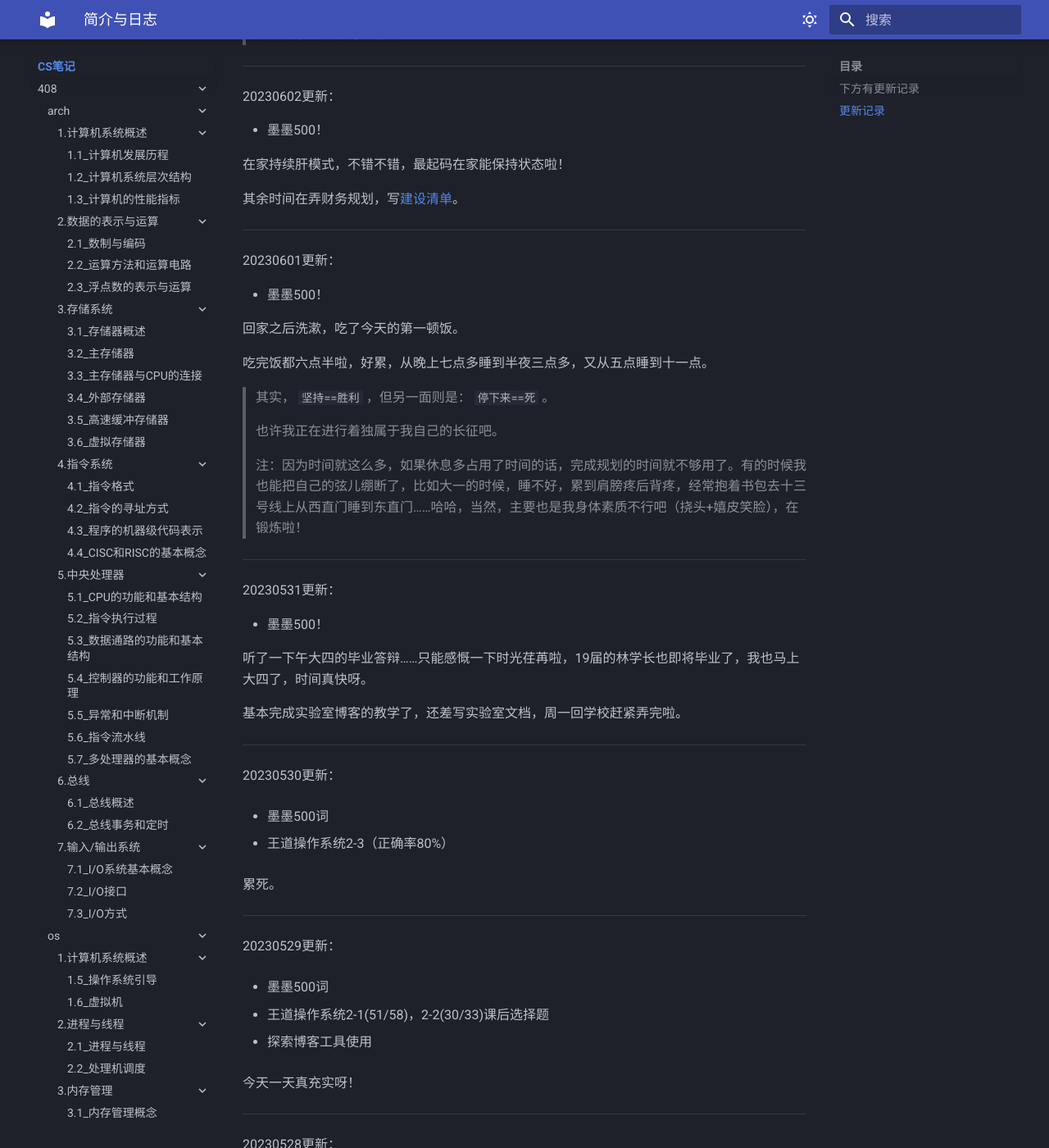
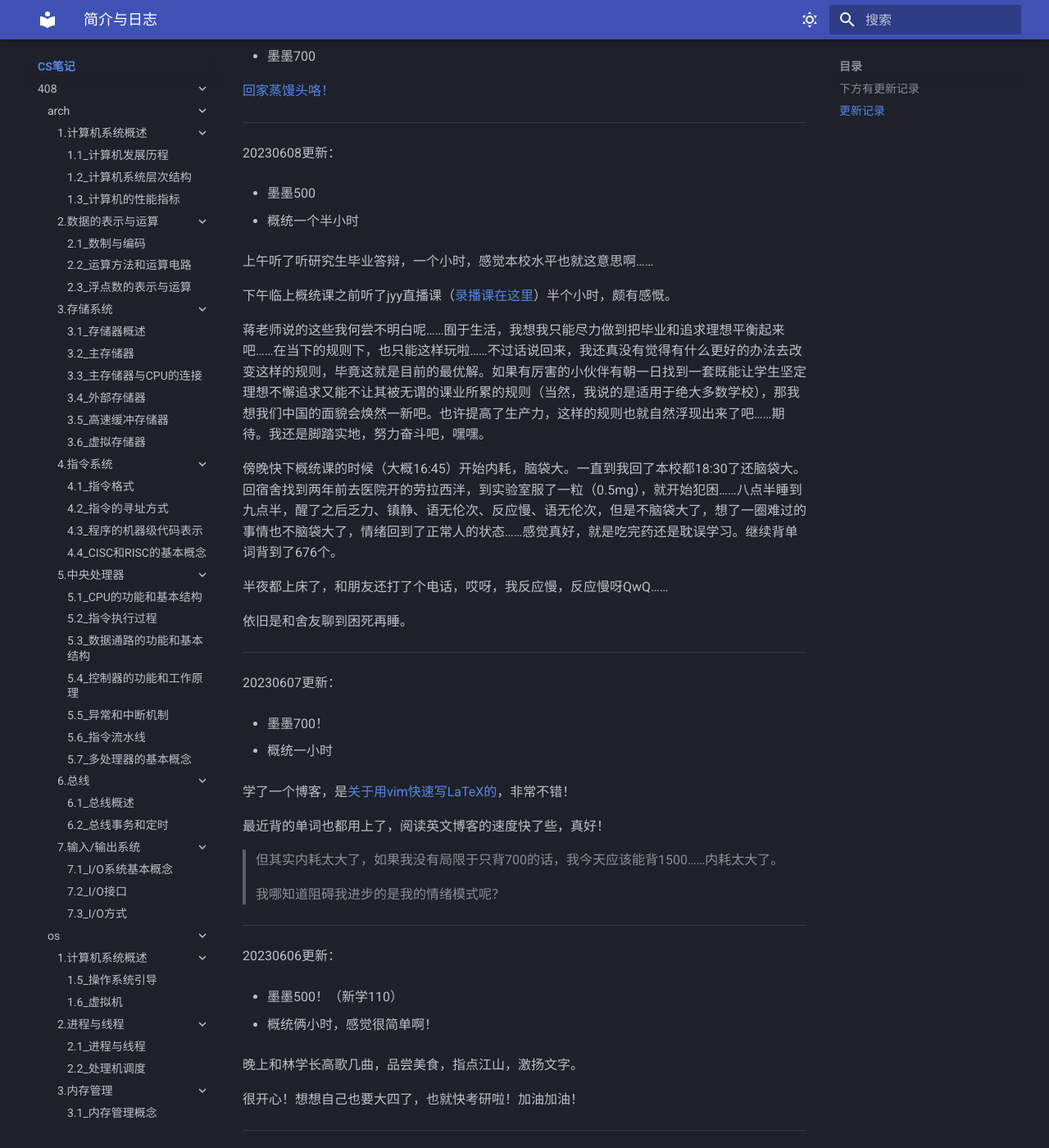
Before and after one commit to Haohahahaha/cs, an MkDocs documentation site: the page built from docs/index.md, in a window 1280 px wide and 1400 px high, scrolled down 1990 px. Shown: the whole window at 82% size. Built offline with MkDocs 1.6.1 and Material for MkDocs 9.7.7, drawn with Linux system fonts in a browser that asks for light colours; some of the changed text lies outside the part shown.

Commit message:
2023-06-12_01:41:08 update

```diff
--- a/docs/index.md
+++ b/docs/index.md
@@ -55,6 +55,90 @@
 <a id="update"></a>
 
 ## 更新记录
+
+20230611更新：
+
+- 墨墨768
+
+明知道自己要节省，但还是嘴馋，点了两份黄焖鸡吃。
+
+yummy！
+
+嘿嘿。
+
+说实在的，我效率上不去的最大原因是内耗。拜家庭所“赐”，我的情绪模式很差劲，控制欲强，焦虑感强，也再不想和任何亲人打交道了（这一点不用克服）。我很想努力克服困难，可是克服了很久很久，尽管有改观，但还不如前几天那一片药的药效改变的大。吃完那片药，我虽然乏力，反应慢和记忆力减退了，但是我确实是体验了一下一个正常人的情绪模式，至少我不会被情绪所困。哎呀呀，都六月了，吃药也耽误学习，不吃药内耗还耽误学习，这确实让我很烦恼。我想想办法吧，大概还是得拿出一小部分时间来修复内耗，这阶段还是顺着自己的精力和生物钟走，稳定为主吧。
+
+赶紧学概统了。
+
+---
+
+20230610更新：
+
+- 墨墨30
+
+休息的一天？
+
+不，其实是在做软工的大作业啦。
+
+半夜内耗5h，真让人烦恼。
+
+---
+
+20230609更新：
+
+- 墨墨700
+
+[回家蒸馒头咯！](https://chat.haohaha.cn/delicious/cook/#20230609)
+
+---
+
+20230608更新：
+
+- 墨墨500
+
+- 概统一个半小时
+
+上午听了听研究生毕业答辩，一个小时，感觉本校水平也就这意思啊……
+
+下午临上概统课之前听了jyy直播课（[录播课在这里](https://www.bilibili.com/video/BV1gM4y1Y7nd)）半个小时，颇有感慨。
+
+蒋老师说的这些我何尝不明白呢……囿于生活，我想我只能尽力做到把毕业和追求理想平衡起来吧……在当下的规则下，也只能这样玩啦……不过话说回来，我还真没有觉得有什么更好的办法去改变这样的规则，毕竟这就是目前的最优解。如果有厉害的小伙伴有朝一日找到一套既能让学生坚定理想不懈追求又能不让其被无谓的课业所累的规则（当然，我说的是适用于绝大多数学校），那我想我们中国的面貌会焕然一新吧。也许提高了生产力，这样的规则也就自然浮现出来了吧……期待。我还是脚踏实地，努力奋斗吧，嘿嘿。
+
+傍晚快下概统课的时候（大概16:45）开始内耗，脑袋大。一直到我回了本校都18:30了还脑袋大。回宿舍找到两年前去医院开的劳拉西泮，到实验室服了一粒（0.5mg），就开始犯困……八点半睡到九点半，醒了之后乏力、镇静、语无伦次、反应慢、语无伦次，但是不脑袋大了，想了一圈难过的事情也不脑袋大了，情绪回到了正常人的状态……感觉真好，就是吃完药还是耽误学习。继续背单词背到了676个。
+
+半夜都上床了，和朋友还打了个电话，哎呀，我反应慢，反应慢呀QwQ……
+
+依旧是和舍友聊到困死再睡。
+
+---
+
+20230607更新：
+
+- 墨墨700！
+
+- 概统一小时
+
+学了一个博客，是[关于用vim快速写LaTeX的](https://castel.dev/post/lecture-notes-1/)，非常不错！
+
+最近背的单词也都用上了，阅读英文博客的速度快了些，真好！
+
+> 但其实内耗太大了，如果我没有局限于只背700的话，我今天应该能背1500……内耗太大了。
+>
+> 我哪知道阻碍我进步的是我的情绪模式呢？
+
+---
+
+20230606更新：
+
+- 墨墨500！（新学110）
+
+- 概统俩小时，感觉很简单啊！
+
+晚上和林学长高歌几曲，品尝美食，指点江山，激扬文字。
+
+很开心！想想自己也要大四了，也就快考研啦！加油加油！
+
+---
 
 20230605更新：
 
```
